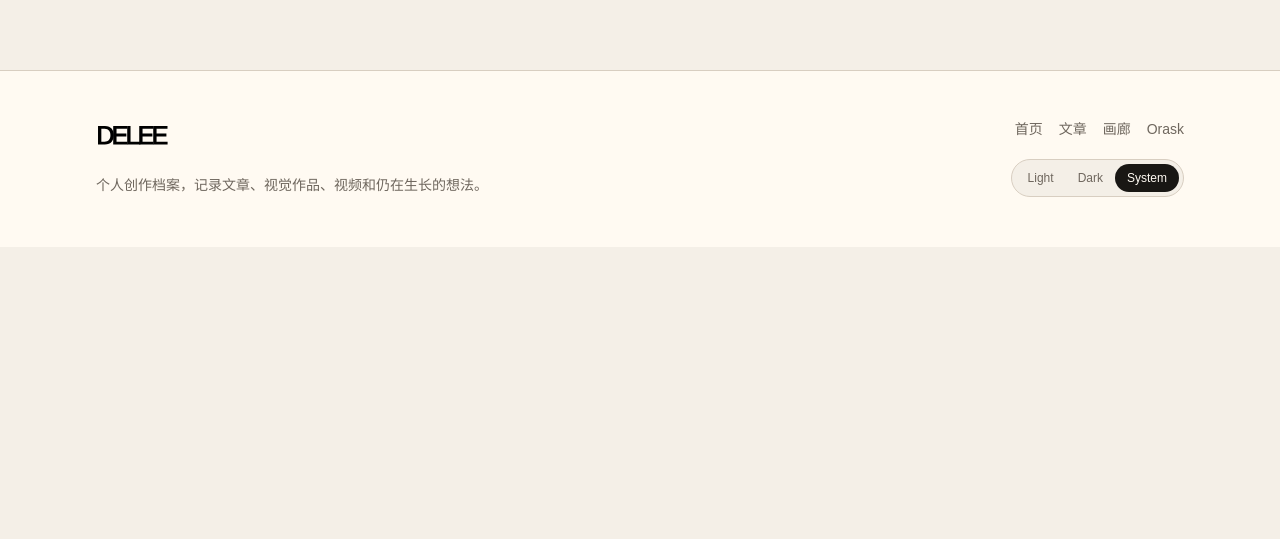
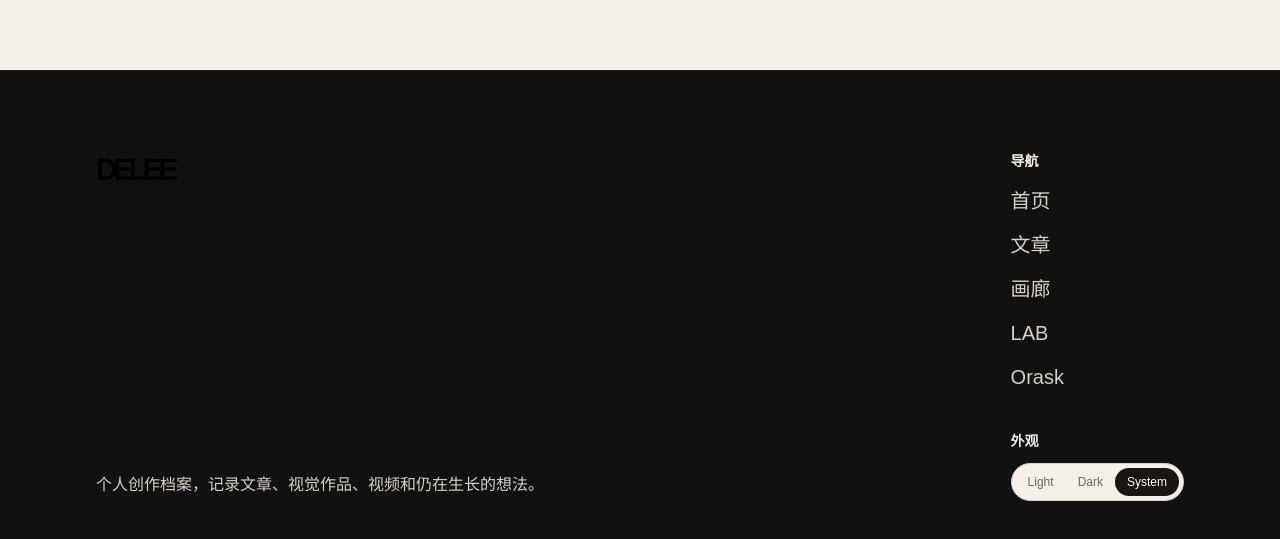
Before and after one commit to OrandoLee/personal-site, a Next.js app: page / in a window 1280 px wide. Shown: the part 1320-1859 px from the top of the page. Before the commit the page ends 1567 px from the top, so only its background shows below. Built offline with nearby package versions, Linux system fonts and the light colour scheme; no server answers; the database is empty.

Commit message:
redesign footer navigation

```diff
--- a/components/Footer.tsx
+++ b/components/Footer.tsx
@@ -3,30 +3,47 @@ import { LogoWordmark } from "@/components/LogoWordmark";
 import { ThemeSwitcher } from "@/components/ThemeSwitcher";
 import { uiText } from "@/content/uiText";
 
+const footerNavItems = [
+  { href: "/", label: uiText.nav.home },
+  { href: "/articles", label: uiText.nav.articles },
+  { href: "/gallery", label: uiText.nav.gallery },
+  { href: "/lab", label: "LAB" },
+  { href: "/orask", label: uiText.nav.orask }
+];
+
 export function Footer() {
   return (
-    <footer className="border-t border-archive-line bg-archive-paper2">
-      <div className="mx-auto grid w-full max-w-6xl gap-8 px-4 py-12 text-sm text-archive-muted sm:px-6 lg:grid-cols-[1fr_auto] lg:px-8">
-        <div>
-          <LogoWordmark className="mb-5 h-8 w-28 object-contain object-left" />
-          <p className="max-w-xl leading-7">{uiText.footer.description}</p>
+    <footer className="border-t border-[#27231f] bg-[#111111] text-[#f4efe6]">
+      <div className="mx-auto grid w-full max-w-6xl gap-12 px-4 py-14 sm:px-6 lg:grid-cols-[1fr_320px] lg:px-8 lg:py-20">
+        <div className="flex min-h-[220px] flex-col justify-between gap-10">
+          <div>
+            <LogoWordmark className="h-9 w-32 object-contain object-left brightness-0 invert dark:brightness-100 dark:invert-0" />
+          </div>
+          <p className="max-w-xl text-base leading-8 text-[#d6d0c6]">
+            {uiText.footer.description}
+          </p>
         </div>
-        <div className="flex flex-col items-start gap-5 lg:items-end lg:self-start">
-          <div className="flex flex-wrap items-center gap-4 lg:justify-end">
-            <Link href="/" className="inline-flex h-5 items-center leading-5 transition hover:text-archive-ink">
-              {uiText.nav.home}
-            </Link>
-            <Link href="/articles" className="inline-flex h-5 items-center leading-5 transition hover:text-archive-ink">
-              {uiText.nav.articles}
-            </Link>
-            <Link href="/gallery" className="inline-flex h-5 items-center leading-5 transition hover:text-archive-ink">
-              {uiText.nav.gallery}
-            </Link>
-            <Link href="/orask" className="inline-flex h-5 items-center leading-5 transition hover:text-archive-ink">
-              {uiText.nav.orask}
-            </Link>
+
+        <div className="grid gap-10 lg:justify-self-end">
+          <nav aria-label="底部导航" className="grid gap-4">
+            <p className="text-sm font-semibold text-[#f4efe6]">导航</p>
+            <div className="grid gap-4">
+              {footerNavItems.map((item) => (
+                <Link
+                  key={item.href}
+                  href={item.href}
+                  className="text-xl leading-7 text-[#d6d0c6] transition hover:text-[#f4efe6]"
+                >
+                  {item.label}
+                </Link>
+              ))}
+            </div>
+          </nav>
+
+          <div>
+            <p className="mb-3 text-sm font-semibold text-[#f4efe6]">外观</p>
+            <ThemeSwitcher />
           </div>
-          <ThemeSwitcher />
         </div>
       </div>
     </footer>
```
